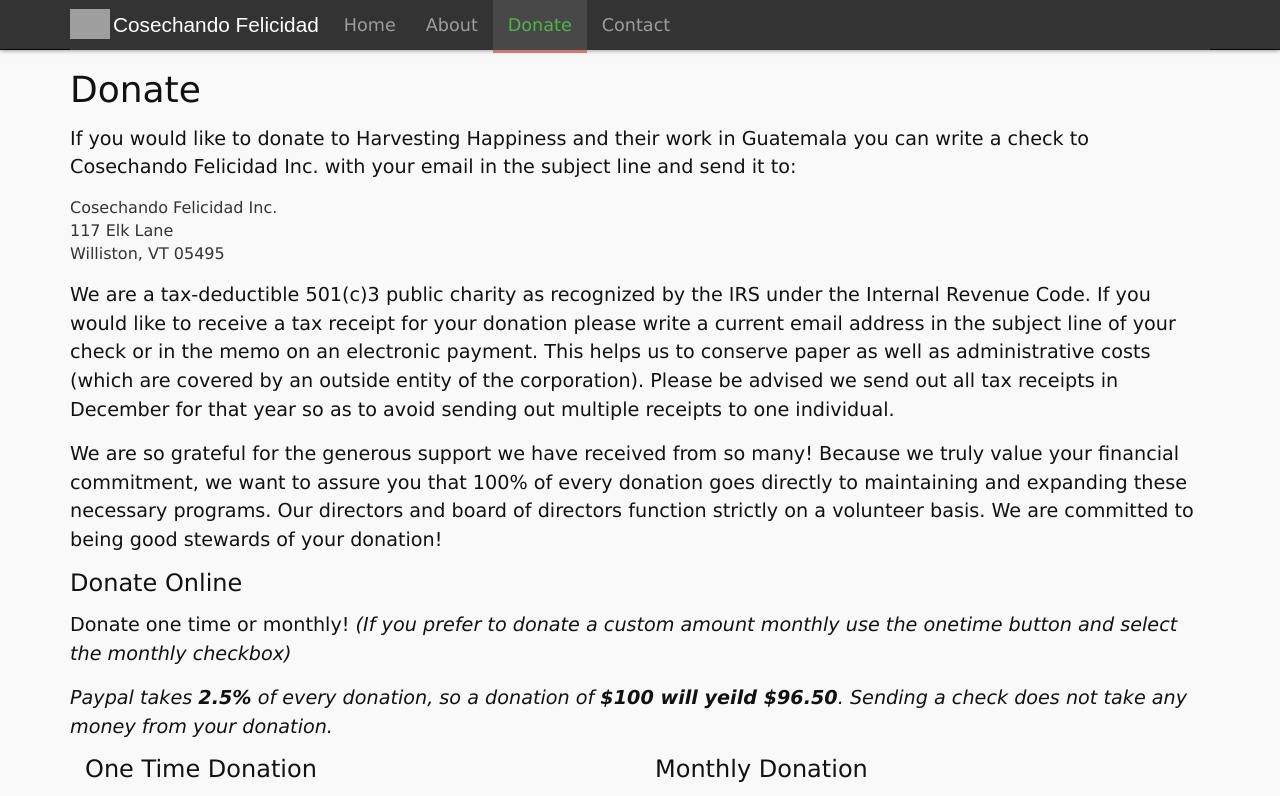
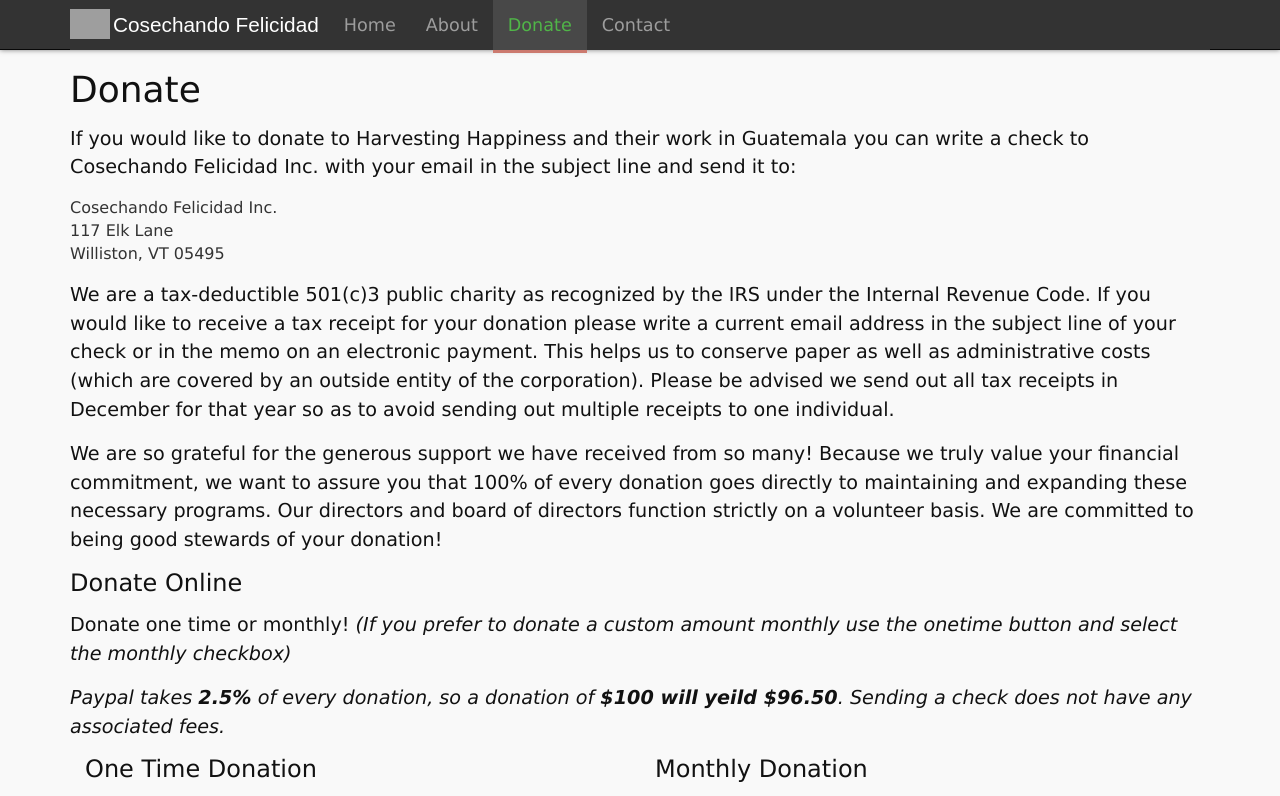
Before and after one commit to harvestinghappiness/harvestinghappiness.github.io, a Jekyll site: the page built from donate.md, in a window 1280 px wide and 1321 px high. Shown: the top 796 px of the window. Built offline with Jekyll 4.4.1, drawn with Linux system fonts in a browser that asks for light colours; grey boxes are pictures that could not be loaded.

Commit message:
Update donate.md

```diff
--- a/donate.md
+++ b/donate.md
@@ -20,7 +20,7 @@ We are so grateful for the generous support we have received from so many! Becau
 
 Donate one time or monthly! *(If you prefer to donate a custom amount monthly use the onetime button and select the monthly checkbox)*
 
-*Paypal takes __2.5%__ of every donation, so a donation of __$100 will yeild $96.50__. Sending a check does not take any money from your donation.*
+*Paypal takes __2.5%__ of every donation, so a donation of __$100 will yeild $96.50__. Sending a check does not have any associated fees.*
 
 <div class="col-sm-6">
 	<h3>One Time Donation</h3>
```
